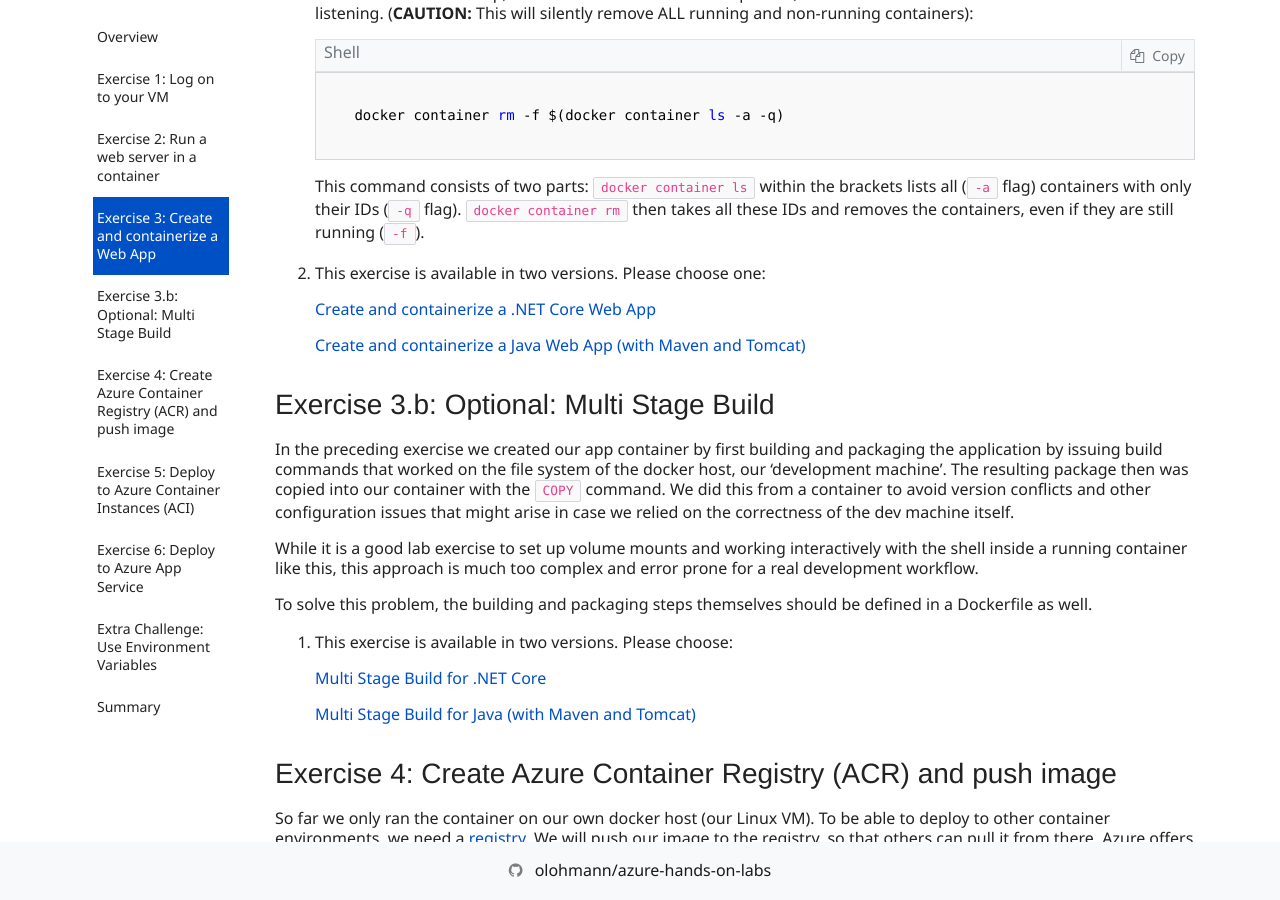
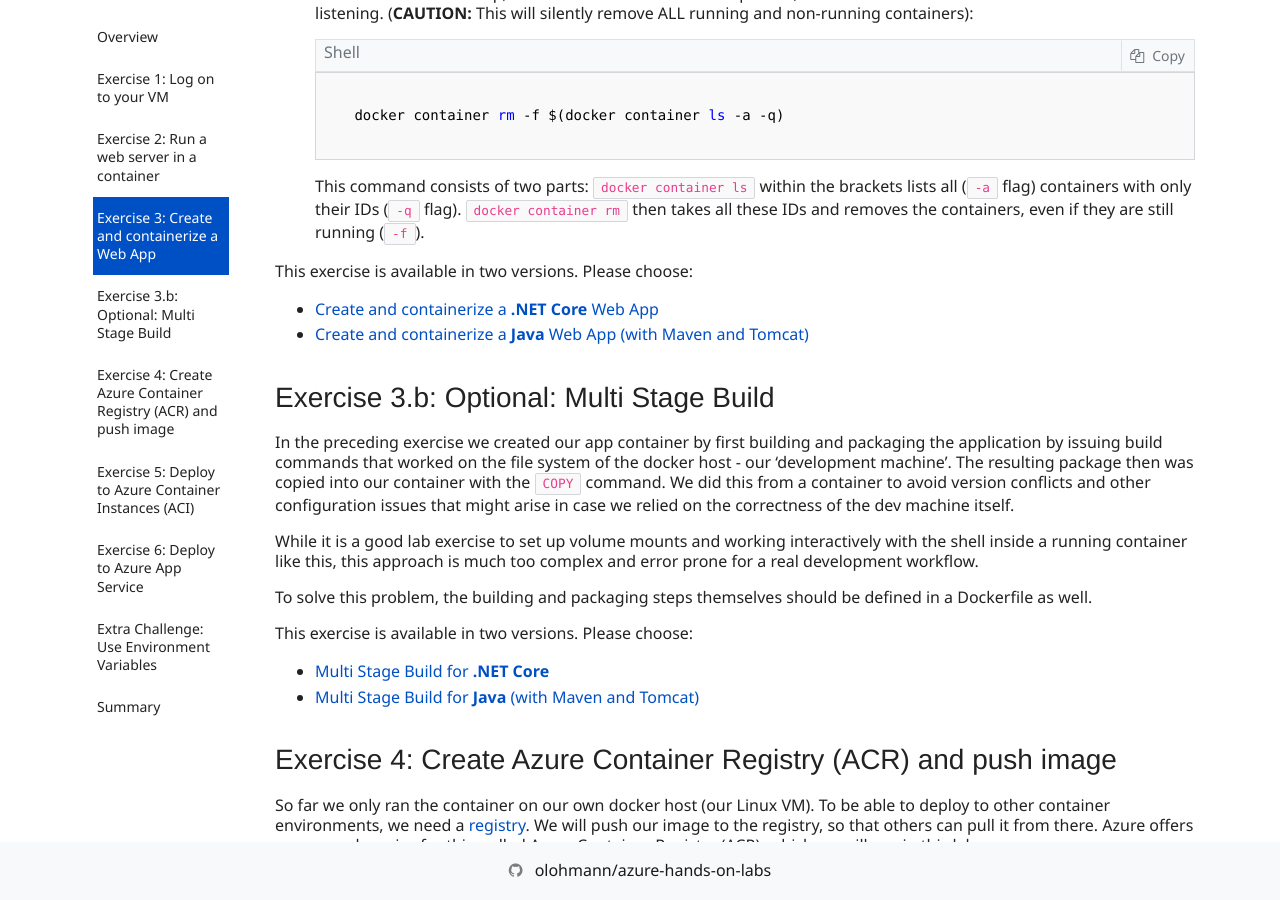
Before and after one commit to olohmann/azure-hands-on-labs, a Jekyll site: the page built from labs/04_containers_on_azure/containers_on_azure.md, in a window 1280 px wide and 900 px high, scrolled down 8187 px. Built offline with Jekyll 4.4.1, drawn with Linux system fonts in a browser that asks for light colours; nearby versions of some CDN libraries; our own code applies the rules of GitHub Pages for plain Markdown files; comment, search, counter and statistics services are not loaded.

Commit message:
Better linking

```diff
--- a/labs/04_containers_on_azure/containers_on_azure.md
+++ b/labs/04_containers_on_azure/containers_on_azure.md
@@ -151,29 +151,27 @@ Now that we know how to run a pre-packaged app from a public container registry
 
     This command consists of two parts: `docker container ls` within the brackets lists all (`-a` flag) containers with only their IDs (`-q` flag). `docker container rm` then takes all these IDs and removes the containers, even if they are still running (`-f`).
 
-1. This exercise is available in two versions. Please choose one:
+This exercise is available in two versions. Please choose:
 
-    [Create and containerize a .NET Core Web App ](containers_on_azure_3_dotnet.md)
+* [Create and containerize a **.NET Core** Web App ](containers_on_azure_3_dotnet.md)
+* [Create and containerize a **Java** Web App (with Maven and Tomcat)](containers_on_azure_3_java.md)
 
-    [Create and containerize a Java Web App (with Maven and Tomcat)](containers_on_azure_3_java.md)
+## <a name="exercise3b"></a> Exercise 3.b: **Optional**: Multi Stage Build
 
-##  Exercise 3.b: **Optional**: Multi Stage Build
-
-In the preceding exercise we created our app container by first building and packaging the application by issuing build commands that worked on the file system of the docker host, our 'development machine'. The resulting package then was copied into our container with the `COPY` command. We did this from a container to avoid version conflicts and other configuration issues that might arise in case we relied on the correctness of the dev machine itself.
+In the preceding exercise we created our app container by first building and packaging the application by issuing build commands that worked on the file system of the docker host - our 'development machine'. The resulting package then was copied into our container with the `COPY` command. We did this from a container to avoid version conflicts and other configuration issues that might arise in case we relied on the correctness of the dev machine itself.
 
 While it is a good lab exercise to set up volume mounts and working interactively with the shell inside a running container like this, this approach is much too complex and error prone for a real development workflow.
 
 To solve this problem, the building and packaging steps themselves should be defined in a Dockerfile as well.
 
-1. This exercise is available in two versions. Please choose:
+This exercise is available in two versions. Please choose:
 
-    [Multi Stage Build for .NET Core](containers_on_azure_3_b_dotnet.md)
-
-    [Multi Stage Build for Java (with Maven and Tomcat)](containers_on_azure_3_b_java.md)
+* [Multi Stage Build for **.NET Core**](containers_on_azure_3_b_dotnet.md)
+* [Multi Stage Build for **Java** (with Maven and Tomcat)](containers_on_azure_3_b_java.md)
 
 
 
-## Exercise 4: Create Azure Container Registry (ACR) and push image
+## <a name="exercise4"></a> Exercise 4: Create Azure Container Registry (ACR) and push image
 
 So far we only ran the container on our own docker host (our Linux VM). To be able to deploy to other container environments, we need a [registry](https://docs.docker.com/registry/). We will push our image to the registry, so that others can pull it from there. Azure offers a managed service for this, called Azure Container Registry (ACR), which we will use in this lab.
 
```
Also changed, not shown: labs/04_containers_on_azure/containers_on_azure_3_java.md (+2 -0 lines).
